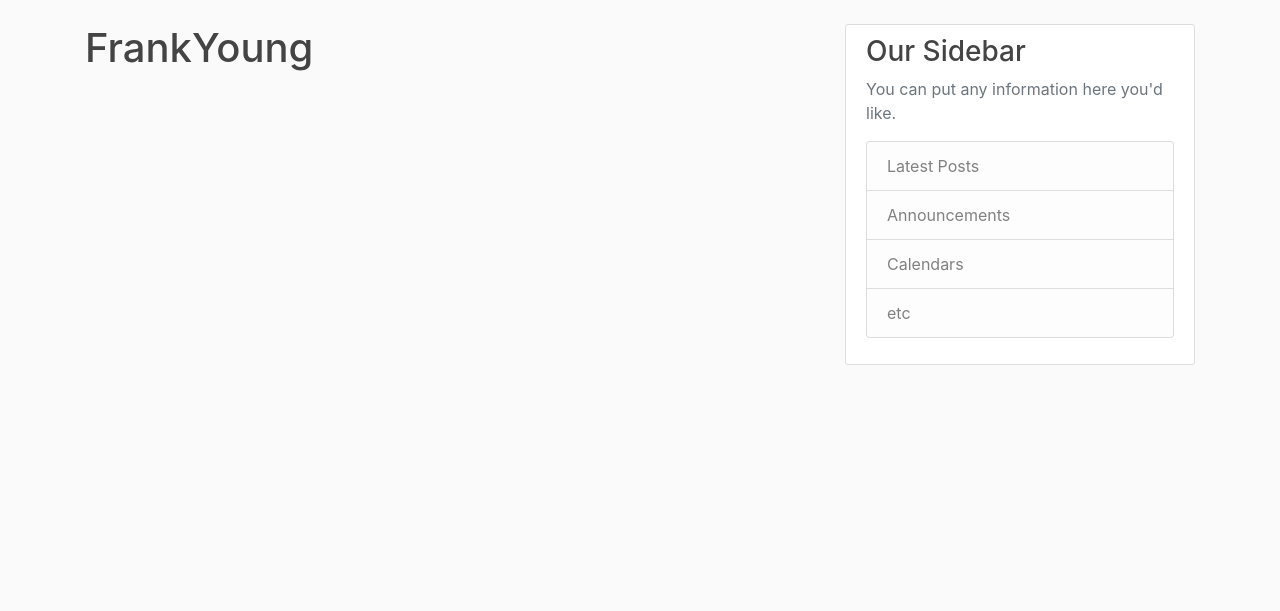
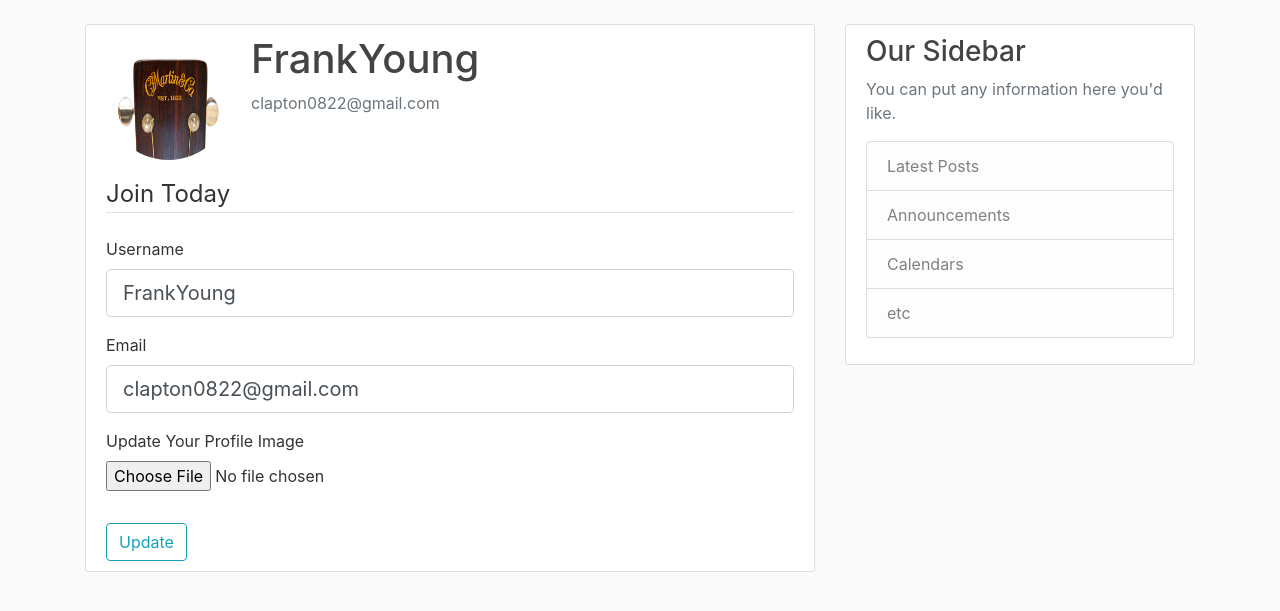
Before and after one commit to FRANKLIU90/FLASKBLOG, a Flask app: page /account in a window 1280 px wide. Shown: the part 56-667 px from the top of the page. Run offline with Flask 2, Linux system fonts and the light colour scheme; a user stored in the database is signed in; some libraries are stand-ins or nearby versions.

Commit message:
7: user account and image

```diff
--- a/flaskblog/forms.py
+++ b/flaskblog/forms.py
@@ -1,8 +1,10 @@
 from flask_wtf import FlaskForm
+from flask_wtf.file import FileField, FileAllowed, FileRequired
 from wtforms import StringField, PasswordField, SubmitField, BooleanField
 from wtforms.validators import DataRequired, Length, Email, EqualTo, ValidationError
 from flaskblog import db
 from flaskblog.models import User
+from flask_login import current_user
 
 
 class RegistrationForm(FlaskForm):
@@ -28,3 +30,22 @@ class LoginForm(FlaskForm):
     password = PasswordField('Password', validators=[DataRequired()])
     remember = BooleanField('remember me ')
     submit = SubmitField('Login')
+
+
+class UpdateInfoForm(FlaskForm):
+    username = StringField('Username', validators=[DataRequired(), Length(min=2, max=20)])
+    email = StringField('Email', validators=[DataRequired(), Email()])
+    image_file = FileField('Update Your Profile Image', validators=[FileAllowed(['jpg', 'png'])])
+    submit = SubmitField('Update')
+
+    def validate_username(self, username):
+        if not username.data == current_user.username:
+            user = User.query.filter_by(username=username.data).first()
+            if user:
+                raise ValidationError('This username has been taken, please choose another one:)')
+
+    def validate_email(self, email):
+        if not email.data == current_user.email:
+            user = User.query.filter_by(email=email.data).first()
+            if user:
+                raise ValidationError('This email has been taken, please choose another one:)')
--- a/flaskblog/models.py
+++ b/flaskblog/models.py
@@ -14,7 +14,6 @@ class User(db.Model, UserMixin):
     email = db.Column(db.String(60), nullable=False, unique=True)
     password = db.Column(db.String(120), nullable=False)
     profile_image = db.Column(db.String(120), default='default.jpg', nullable=False)
-    # posts = db.relationship('Post', backref='author', lazy=True)
     posts = db.relationship('Post', backref='author', lazy=True)
 
     def __repr__(self):
--- a/flaskblog/routes.py
+++ b/flaskblog/routes.py
@@ -1,8 +1,12 @@
+import secrets
+import os
+from PIL import Image
 from flaskblog import app, bcrypt, db
 from flask import render_template, url_for, flash, redirect, request
-from flaskblog.forms import RegistrationForm, LoginForm
+from flaskblog.forms import RegistrationForm, LoginForm, UpdateInfoForm
 from .models import User
 from flask_login import login_user, current_user, logout_user, login_required
+
 
 posts = [
     {
@@ -74,7 +78,35 @@ def logout():
 #     return render_template('account.html', title="account")
 
 
-@app.route("/account")
+def save_picture(form_picture_data):
+    hex_name = secrets.token_hex(8)
+    _, file_ext = os.path.splitext(form_picture_data.filename)
+    # file_name = hex_name + file_ext
+    file_name = os.path.join(hex_name, file_ext)
+    size = (125, 125)
+    image = Image.open(form_picture_data)
+    image.thumbnail(size)
+    path = os.path.join(app.root_path, 'static/profile_image', file_name)
+    image.save(path)
+    return file_name
+
+
+@app.route("/account", methods=['POST', 'GET'])
 @login_required
 def account():
-    return render_template('account.html', title="account")
+    form = UpdateInfoForm()
+    if request.method == "GET":
+        form.username.data = current_user.username
+        form.email.data = current_user.email
+    if form.validate_on_submit():
+        current_user.username = form.username.data
+        current_user.email = form.email.data
+        if form.image_file.data:
+            image_name = save_picture(form.image_file.data)
+            current_user.profile_image = image_name
+        db.session.commit()
+
+        return redirect(url_for('account'))
+
+    picture_file = url_for('static', filename=f'profile_image/{current_user.profile_image}')
+    return render_template('account.html', title="account", picture_file=picture_file, form=form)
--- a/flaskblog/templates/account.html
+++ b/flaskblog/templates/account.html
@@ -1,4 +1,65 @@
 {% extends "layout.html" %}
 {% block content %}
-    <h1>{{current_user.username}}</h1>
-{% endblock content %}
+    <div class="content-section">
+      <div class="media">
+        <img class="rounded-circle account-img" src="{{picture_file}}">
+        <div class="media-body">
+          <h2 class="account-heading">{{current_user.username}}</h2>
+          <p class="text-secondary">{{current_user.email}}</p>
+        </div>
+      </div>
+      <form method="POST" action="" enctype="multipart/form-data">
+            {{ form.hidden_tag() }}
+                <fieldset class="form-group">
+                    <legend class="border-bottom mb-4">Join Today</legend>
+
+                    <div class="form-group">
+                        {{form.username.label(class="form-control-label")}}
+                        {% if form.username.errors %}
+                            {{form.username(class="form-control form-control-lg is-invalid")}}
+                            <div class="invalid-feedback">
+                            {% for error in form.username.errors %}
+                                <span>{{ error }}</span>
+                            {% endfor %}
+                        {% else %}
+                            {{form.username(class="form-control form-control-lg")}}
+                        {% endif %}
+
+                    </div>
+                    <div class='form-group'>
+                        {{form.email.label(class="form-control-label")}}
+                        {% if form.email.errors %}
+                            {{form.email(class="form-control form-control-lg is-invalid")}}
+                            <div class="invalid-feedback">
+                                {% for error in  form.email.errors %}
+                                    <span>{{error}}</span>
+                                {% endfor %}
+                            </div>
+                        {% else %}
+                            {{form.email(class="form-control form-control-lg")}}
+                        {% endif %}
+
+
+                    </div>
+                    <!-- <div class='form-group'>
+                        {{form.image_file.label()}}
+                        {{form.image_file(class="form-control-file")}}
+                        {% if form.image_file.errors %}
+                            {% for error in form.image_file.errors %}
+                                <span class='danger'>{{error}}</span></br>
+                            {% endfor %}
+                        {% endif %}
+                    </div> -->
+                    <div class="form-group">
+                    {{ form.image_file.label() }}
+                    {{ form.image_file(class="form-control-file") }}
+                    {% if form.image_file.errors %}
+                        {% for error in form.image_file.errors %}
+                            <span class="text-danger">{{ error }}</span></br>
+                        {% endfor %}
+                    {% endif %}
+                    </div>
+                </fieldset>
+            <div>{{form.submit(class="btn btn-outline-info")}}</div>
+        </form>
+</div>{% endblock content %}
--- /dev/null
+++ b/flaskblog/templates/profile.html
@@ -0,0 +1,4 @@
+{% extends "layout.html" %}
+{% block content %}
+    <h1>{{ current_user.username }}</h1>
+{% endblock content %}
```
Also changed, not shown: flaskblog/site.db, flaskblog/static/profile_image/626cd800d203f279.jpg (added), flaskblog/static/profile_image/6d475e835f826ee7.jpg (added), flaskblog/static/profile_image/9d5b4262b35a3d30.png (added), flaskblog/static/profile_image/b255ae05729f3cab.jpg (added), flaskblog/static/profile_image/b7096ef0cdaff6b8.png (added), flaskblog/static/profile_image/bc154b91d2e22761.png (added), flaskblog/static/profile_image/default.jpg (added), flaskblog/static/profile_image/neil.png (added), 3 other files.
